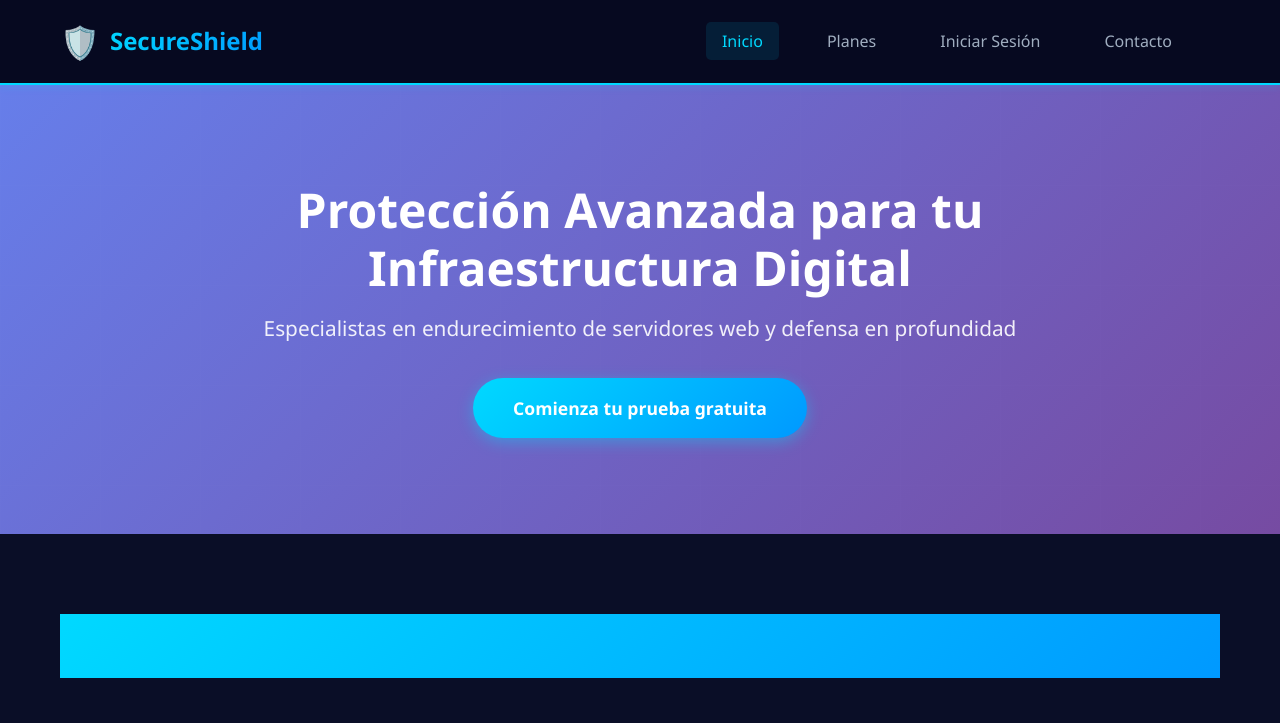
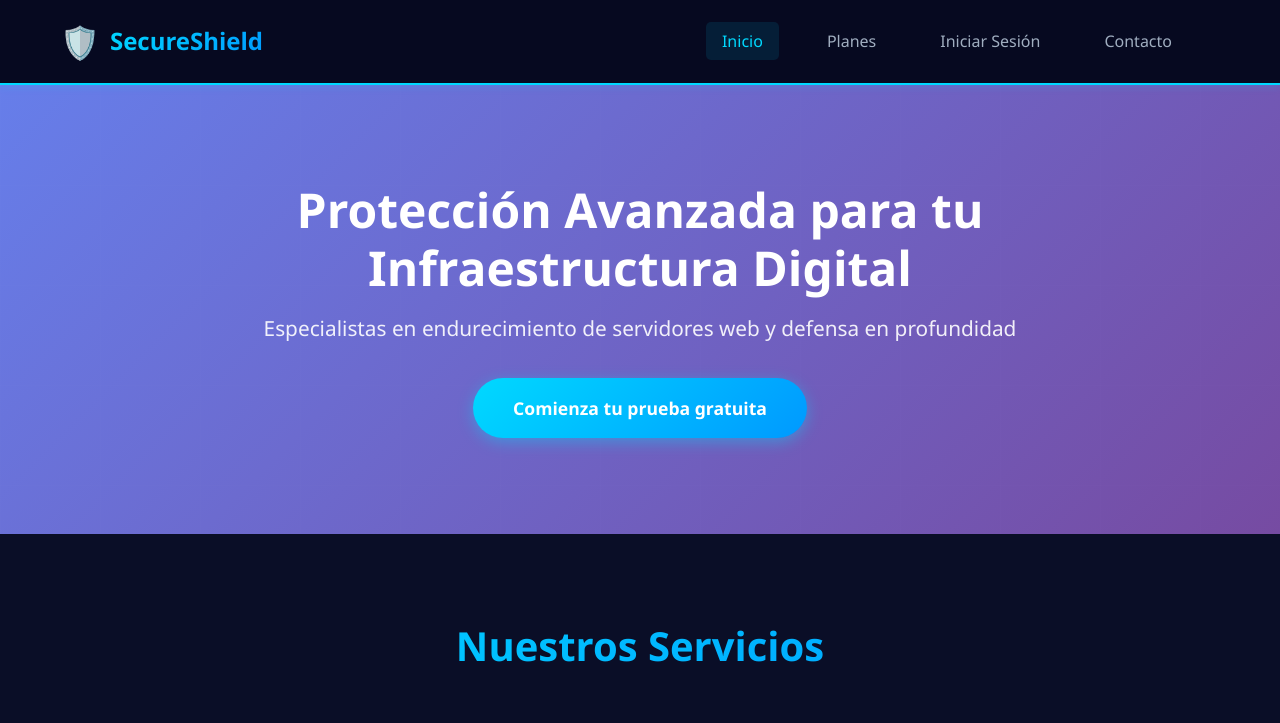
Before and after one commit to secureshieldpim-tech/SecurityShield, a plain HTML site: page index.html in a window 1280 px wide. Shown: the top 723 px of the page. Drawn offline with Linux system fonts and the light colour scheme.

Commit message:
Resolucion css para html

```diff
--- a/styles.css
+++ b/styles.css
@@ -165,6 +165,8 @@ body {
     font-size: 2.5rem;
     margin-bottom: 3rem;
     background: var(--gradient-2);
+    -webkit-background-clip: text;
+    background-clip: text;
     -webkit-text-fill-color: transparent;
 }
 
```
